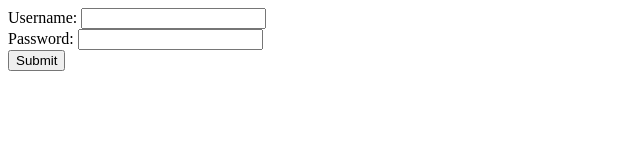
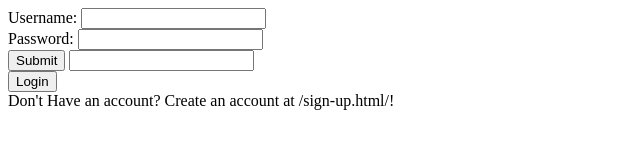
Before and after one commit to amethystruf2/login.html, a plain HTML site: page index.html in a window 1280 px wide. Shown: the whole page, without its empty margins (0-640 px from the left). Drawn offline with Linux system fonts and the light colour scheme.

Commit message:
Update index.html

```diff
--- a/index.html
+++ b/index.html
@@ -1,7 +1,7 @@
 <!DOCTYPE html>
 <html>
 <head>
-	<title>Login Page</title>
+	<title>Login Page| AmethystRuf2</title>
 </head>
 <body>
 	<form>
@@ -10,6 +10,11 @@
 		<label for="password">Password:</label>
 		<input type="password" id="password" name="password"><br>
 		<input type="submit" value="Submit">
+		<input type="Login With E-Mail" id="Login With E-Mail" name="Login With E-Mail"><br>
+		<input type="submit" value="Login">
 	</form>
+
+<footer>Don't Have an account? Create an account at /sign-up.html/!</footer>
+
 </body>
 </html>
```
